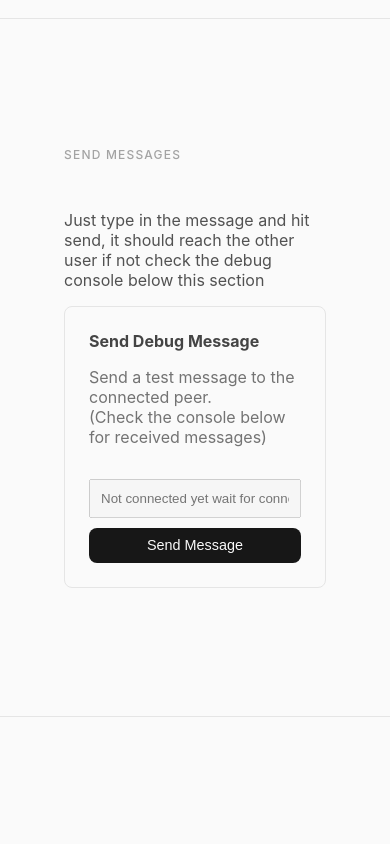
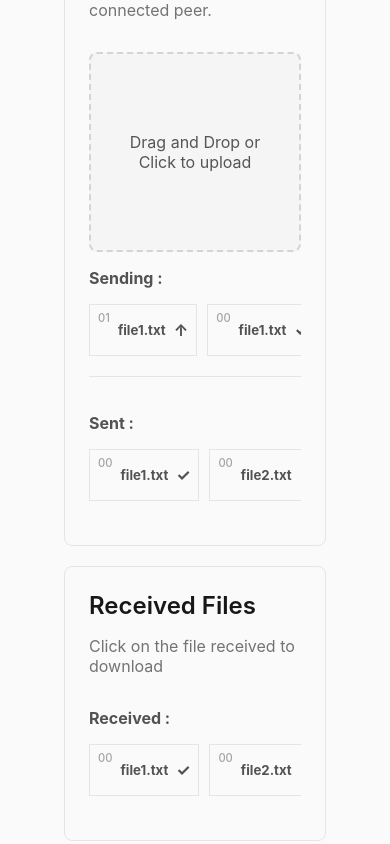
Before and after one commit to sol4nki/weave, a React (Vite) app: page /demo in a window 390 px wide. Shown: the part 1300-2144 px from the top of the page. Built offline with nearby package versions, Linux system fonts and the light colour scheme.

Commit message:
mobile notifs fixed

```diff
--- a/src/Demo.css
+++ b/src/Demo.css
@@ -56,3 +56,51 @@
     padding: 1.5rem;
   }
 }
+
+.filebufferarray {
+  display: flex;
+  flex-direction: row;
+  gap: 10px;
+  /* padding: 8px 0px; */
+  overflow-x: auto;
+  padding-bottom: 20px;
+  border-bottom: 1px solid #e5e5e5;
+}
+
+.filebufferarray:last-child{
+  border-bottom: none;
+}
+
+.dropZone {
+  padding: 20px;
+  border: 2px dashed #d4d4d4;
+  border-radius: 8px;
+  background-color: #f5f5f5;
+  cursor: pointer;
+  transition: border-color 0.3s ease;
+  width: 100%;
+  height: 200px;
+  display: flex;
+  justify-content: center;
+  align-items: center;
+  text-align: center;
+}
+
+.dropZone:hover {
+  border-color: #999;
+  background-color: #ebebeb;
+}
+
+.hiddenInput {
+  display: none;
+}
+
+.dropZoneContent p {
+  font-size: 16px;
+  color: #555;
+}
+
+
+input[type="file"] {
+  display: none;
+}
--- a/src/Demo.jsx
+++ b/src/Demo.jsx
@@ -1,6 +1,7 @@
 import { useState } from 'react'
 // import './App.css'
 import Card from './components/Card'
+import Filecard from './components/Filecard'
 // import Header from './components/Header'
 import Button, { Buttonwhite } from './components/Button'
 import Footer from './components/Footer'
@@ -76,7 +77,14 @@ function Demo() {
 
           {step === 0 ? <Button text="Copy Connection Chunk" onClick={async () => {
             const desc = await weaveclass.create();
-            await handlecopy(desc);
+            const copied = await handlecopy(desc);
+            if (!copied){
+              setNotif(null);
+              setTimeout(() => {
+                setNotif({ title: "FAILED COPYING!", body: "Copy the text manually from the console at the end of the page." });
+                }, 100);
+              return;
+            }
             setstep(1);
             setNotif(null);
                 setTimeout(() => {
@@ -87,7 +95,14 @@ function Demo() {
           <Buttonwhite text="Copied Successfully!" onClick={async () => {
             setstep(1);
             const desc = await weaveclass.create();
-            await handlecopy(desc);
+            const copied = await handlecopy(desc);
+            if (!copied){
+              setNotif(null);
+              setTimeout(() => {
+                setNotif({ title: "FAILED COPYING!", body: "Copy the text manually from the console at the end of the page." });
+                }, 100);
+              return;
+            }
             setNotif(null);
                 setTimeout(() => {
                 setNotif({ title: "Copied Successfully!", body: "Share the link in your clipboard with the receiver." });
@@ -161,9 +176,17 @@ function Demo() {
         <p className="sectiondescK">Paste the chunk of text sent by the sender (just click the button)</p>
         <div className="buttonsK">
           {step===0 ? <Button text="Paste Chunk" onClick={
-            async () => {setstep(1);
+            async () => {
             // const localdesc = new weaveSender(log).create();
             const senderoffer = await handlepaste();
+            if (!senderoffer) {
+              setNotif(null);
+              setTimeout(() => {
+                setNotif({ title: "Clipboard empty", body: "clipboard empty make sure the entire chunk is copied." });
+                }, 100);
+              return;
+            }
+            setstep(1);
             setSenderOffer(senderoffer);
             setNotif(null);
                 setTimeout(() => {
@@ -186,7 +209,14 @@ function Demo() {
                 console.log("Received offer from clipboard:", senderOffer);
                 const reply = await weaveclass.offerbysender(JSON.parse(senderOffer));
                 setconnectionstate("connected");
-                await handlecopy(JSON.stringify(reply));
+                const copied = await handlecopy(JSON.stringify(reply));
+                if (!copied){
+                  setNotif(null);
+                  setTimeout(() => {
+                    setNotif({ title: "FAILED COPYING!", body: "Copy the text manually from the console at the end of the page." });
+                    }, 100);
+                  return;
+                }
                 setNotif(null);
                 setTimeout(() => {
                   setNotif({ title: "Copied Successfully!", body: "Share the chunk in your clipboard with the sender." });
@@ -211,12 +241,94 @@ function Demo() {
   // )
 
   const filesection = (
+    // since both can send an receive ill just make it dono ke liye cause honestly
+    // only reason i kept it different is so that user can easily understand step number and stuff
+    // easy peasy
+    <>
     <div className="sectioncardK">
-      <h2 className="sectiontitleK">Upload Files</h2>
+      <h2 className="sectiontitleK">Share Files</h2>
       <p className="sectionsubK">Select files to upload and send them to the connected peer.</p>
+      <label className="dropZone">
+        <input
+          type="file"
+          multiple
+          className="hiddenInput"
+        />
+        <div className="dropZoneContent">
+          <p>Drag and Drop or Click to upload</p>
+        </div>
+      </label>
       {/* input bugging ill add it later */}
+      {/* <input
+        type="file"
+        multiple
+        onChange={async (e) => {
+          const files = e.target.files;
+          if (!files.length) return;
+
+          for (let i = 0; i < files.length; i++) {
+            const file = files[i];
+            log(`File selected: ${file.name} (${file.size} bytes)`);
+
+            const arrayBuffer = await file.arrayBuffer();
+
+            if (weaveclass && connectionstate === "connected") {
+              const base64 = btoa(
+                new Uint8Array(arrayBuffer)
+                  .reduce((data, byte) => data + String.fromCharCode(byte), '')
+              );
+              weaveclass.senddata(`file:${file.name}:${base64}`);
+              log(`Sent file: ${file.name}`);
+            } else {
+              log("Not connected or weaveclass undefined");
+            }
+          }
+
+          e.target.value = "";
+        }}
+      /> */}
+      <p style={{fontWeight: 'bold', minWidth: '100px'}}>Sending :</p>
+      <div className="filebufferarray" id="sendingfiles">
+
+        <Filecard name="file1.txt" num="1" type="upload"/>
+        <Filecard name="file1.txt" num="0" type="done" />
+        <Filecard name="file2.txt" num="0" type="done" />
+        <Filecard name="file1.txt" num="0" type="done" />
+        <Filecard name="file2.txt" num="0" type="done" />
+        <Filecard name="file1.txt" num="0" type="done" />
+        <Filecard name="file2.txt" num="0" type="done" />
+        <Filecard name="file1.txt" num="0" type="done" />
+        <Filecard name="file2.txt" num="0" type="done" />
+
+
+      </div>
+      <br/>
+      <p style={{fontWeight: 'bold', minWidth: '100px'}}>Sent : </p>
+      <div className="filebufferarray" id="sentfiles">
+        <Filecard name="file1.txt" num="0" type="done" />
+        <Filecard name="file2.txt" num="0" type="done" />
+        <Filecard name="file1.txt" num="0" type="done" />
+        <Filecard name="file2.txt" num="0" type="done" />
+        <Filecard name="file1.txt" num="0" type="done" />
+        <Filecard name="file2.txt" num="0" type="done" />
+      </div>
 
     </div>
+    <br/>
+    <div className="sectioncardK">
+      <h2 className="sectiontitleK">Received Files</h2>
+      <p className="sectionsubK">Click on the file received to download</p>
+      <p style={{fontWeight: 'bold', minWidth: '100px'}}>Received : </p>
+      <div className="filebufferarray" id="sentfiles">
+        <Filecard name="file1.txt" num="0" type="done" />
+        <Filecard name="file2.txt" num="0" type="done" />
+        <Filecard name="file1.txt" num="0" type="done" />
+        <Filecard name="file2.txt" num="0" type="done" />
+        <Filecard name="file1.txt" num="0" type="done" />
+        <Filecard name="file2.txt" num="0" type="done" />
+      </div>
+    </div>
+    </>
   );
 
 
@@ -261,7 +373,7 @@ function Demo() {
           <p className='welcomecont'>Scrolldown for sending msgs section/debug section</p>
 
           { connectionstate === "connected" ? filesection : completeconnectionfirst }
-
+          {filesection}
         </section>
 
         <section>
@@ -417,7 +529,7 @@ const handlepaste = async () => {
   } catch (err) {
     console.error("Failed to read clipboard contents:", err);
     alert("Clipboard access failed. Make sure the website has permission to access clipboard.");
-    return null;
+    return false;
   }
 };
 
@@ -426,9 +538,11 @@ const handlecopy = async (text) => {
   try {
     await navigator.clipboard.writeText(text);
     console.log('Text copied to clipboard: ' + text);
+    return true;
   } catch (err) {
     console.error('Failed to copy text: ', err);
-    alert("Clipboard access failed. Make sure the website has permission to access clipboard.");
+    alert("Clipboard access failed. Make sure the website has permission to access clipboard. Copy the text manually from the console at the end of the page.");
+    return false;
   }
 }
 
--- a/src/Home.jsx
+++ b/src/Home.jsx
@@ -12,7 +12,7 @@ function Home() {
     <>
       {/* <Header /> */}
       <main>
-        <Notif/>
+        <Notif title="Welcome to Weave!" body="Seamlessly share files with peers, checkout the guide to learn how to use it" duration={4000}/>
         <section className="welcome">
             <div className="welcomecont">
                 <h1>Direct Data Sharing with P2P Technology</h1>
@@ -43,15 +43,15 @@ function Home() {
 
           </div>
         </section>
-        <section>
+        {/* <section>
           <h6>TECH STACK</h6>
 
             <p><strong>Frontend:</strong> React JS</p>
-            <p><strong>Backend:</strong> Python</p>
+            <p><strong>Backend:</strong> None</p>
             <p><strong>Core Tech:</strong> WebRTC</p>
             <p><strong>Goal:</strong> Enable seamless P2P file sharing</p>
 
-        </section>
+        </section> */}
       </main>
       <Footer />
     </>
--- /dev/null
+++ b/src/components/Filecard.css
@@ -0,0 +1,10 @@
+.filecontainer {
+    background: none;
+    padding: 6px 8px;
+    border: 1px solid #e5e5e5;
+    width: fit-content;
+    display: flex;
+    flex-direction: row;
+    align-items: center;
+    gap: 8px;
+}
--- /dev/null
+++ b/src/components/Filecard.jsx
@@ -0,0 +1,18 @@
+import './Filecard.css';
+
+export default function Filecard({num="1", name="file_name", type="upload"}) {
+
+  return (
+    <>
+      <div className="filecontainer">
+        <div className="cardnum">{num.padStart(2, '0')}</div>
+        <h5>{name}</h5>
+        {/* <p>{type}</p> */}
+        {type === "upload" ? <h4>↑</h4> : null}
+        {type === "received" ? <h4>↓</h4> : null}
+        {type === "done" ? <h4>✓</h4> : null}
+
+    </div>
+    </>
+  )
+}
--- a/src/index.css
+++ b/src/index.css
@@ -3,6 +3,7 @@
     padding: 0;
     box-sizing: border-box;
     scroll-behavior: smooth;
+    transition: 0.3s ease;
 }
 
 body {
```
